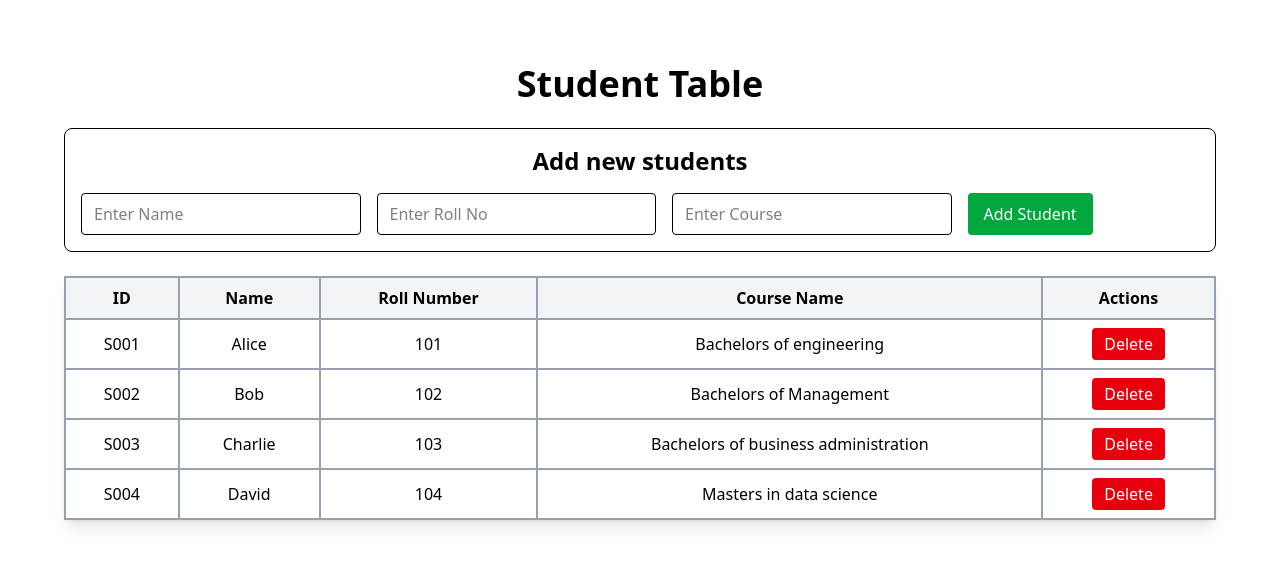
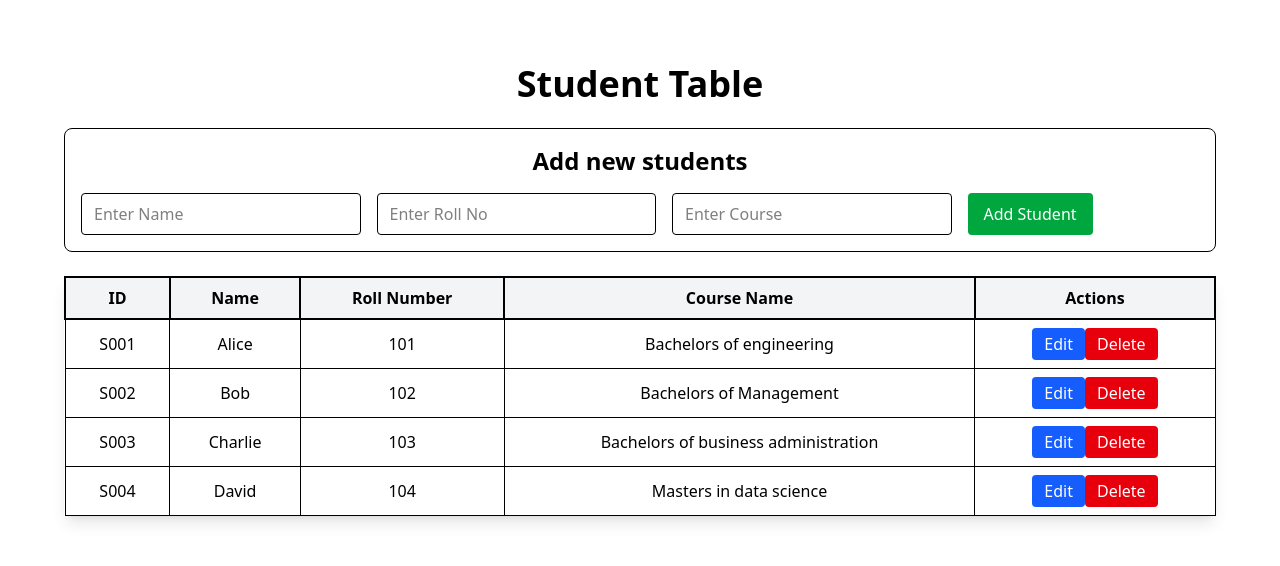
Before and after one commit to HitaarnavBhatia/SonarTest, a React (Vite) app: page / in a window 1280 px wide. Shown: the top 566 px of the page. Built offline with nearby package versions, Linux system fonts and the light colour scheme.

Commit message:
added a student form component, checking if roll number is unique, added pop up messages using toastify package

```diff
--- a/src/App.jsx
+++ b/src/App.jsx
@@ -1,7 +1,10 @@
 import React, { useState, useEffect } from "react";
 import "./index.css";
 import "./App.css";
-import studentsData from "./students.json"
+import studentsData from "./students.json";
+import StudentForm from "./studentForm";
+import { ToastContainer, toast } from "react-toastify";
+import "react-toastify/dist/ReactToastify.css";
 
 function App() {
 
@@ -9,25 +12,46 @@ function App() {
   let initialStudents;
   const storedStudents = localStorage.getItem("students");
 
-    if(storedStudents) {                                //if stored array exists or is not null
-        initialStudents = JSON.parse(storedStudents);    //convert strign to java object using JSON.parse [bcs localStorage saves everything as strings]
-    } else {                                            // if null, then use studentsData which is imported from students.json file
+  if (storedStudents) {
+    //if stored array exists or is not null
+    initialStudents = JSON.parse(storedStudents); //convert strign to java object using JSON.parse [bcs localStorage saves everything as strings]
+  } else {
+    // if null, then use studentsData which is imported from students.json file
     initialStudents = studentsData;
   }
-
   const [students, setStudents] = useState(initialStudents);
 
   const [name, setName] = useState("");
   const [roll, setRoll] = useState("");
   const [course, setCourse] = useState("");
 
+
+
+
+
+
   //saves students data to locaStorage whenevr its updated
-    useEffect(() => (
-        localStorage.setItem("students", JSON.stringify(students))
-      ), [students]);
+  useEffect(
+    () => localStorage.setItem("students", JSON.stringify(students)),
+    [students]
+  );
 
   function addStudent(e) {
     e.preventDefault();
+
+    let rollExists = false;
+
+    for (let i = 0; i < students.length; i++) {
+      if (students[i].roll === roll) {
+        rollExists = true;
+        break;
+      }
+    }
+
+    if (rollExists) {
+      toast.error("Roll number already exists!");
+      return;
+    }
 
     const newStudent = {
       id: `S00${students.length + 1}`,
@@ -41,67 +65,61 @@ function App() {
     setName("");
     setRoll("");
     setCourse("");
+
+    toast.success("Student added successfully!");
   }
 
+  //------DELETE Student---------
   function deleteStudent(index) {
     const newStudents = students.slice();
     newStudents.splice(index, 1);
     setStudents(newStudents);
+
+    setMessage("Student deleted!");
+    setTimeout(() => setMessage(""), 2000);
   }
 
   return (
     <div className="p-8">
-            <h1 className="text-4xl font-bold mb-6 text-center">
-                Student Table
-            </h1>
+      <ToastContainer />
 
-        <form onSubmit= {addStudent} className="mb-6 p-4 border border-grey-300 rounded-lg bg-grey-50">
+      <h1 className="text-4xl font-bold mb-6 text-center">Student Table</h1>
 
-            <h2 className="text-2xl font-semibold mb-4">Add new students</h2>
-
-        <div className="flex gap-4">
-          <input  onChange={(e) => setName(e.target.value)} type="text" placeholder="Enter Name"
-            value={name}
-            className="border px-3 py-2 rounded w-1/4"
+      <StudentForm
+        name={name}
+        roll={roll}
+        course={course}
+        setName={setName}
+        setRoll={setRoll}
+        setCourse={setCourse}
+        addStudent={addStudent}
       />
 
-          <input className="border px-3 py-2 rounded w-1/4" type="number" placeholder="Enter Roll No"
-            value={roll}
-            onChange={(e) => setRoll(e.target.value)}
-          />
-
-          <input className="border px-3 py-2 rounded w-1/4" type="text" placeholder="Enter Course"
-            value={course}
-            onChange={(e) => setCourse(e.target.value)}
-          />
-
-          <button
-            type="submit"
-            className="bg-green-600 hover:bg-green-700 text-white px-4 py-2 rounded"
-          >
-            Add Student
-          </button>
-        </div>
-        </form>
       <table className="border border-gray-400 w-full shadow-lg">
         <thead className="bg-gray-100">
           <tr>
-                        <th className="border-2 border-gray-400 px-4 py-2">ID</th>
-                        <th className="border-2 border-gray-400 px-4 py-2">Name</th>
-                        <th className="border-2 border-gray-400 px-4 py-2">Roll Number</th>
-                        <th className="border-2 border-gray-400 px-4 py-2">Course Name</th>
-                        <th className="border-2 border-gray-400 px-4 py-2">Actions</th>
+            <th className="border-2 px-4 py-2">ID</th>
+            <th className="border-2 px-4 py-2">Name</th>
+            <th className="border-2 px-4 py-2">Roll Number</th>
+            <th className="border-2 px-4 py-2">Course Name</th>
+            <th className="border-2 px-4 py-2">Actions</th>
           </tr>
         </thead>
 
         <tbody>
           {students.map((student, index) => (
-                        <tr key={student.id} className="bg-gray">
-                            <td className="border-2 border-gray-400 px-4 py-2">{student.id}</td>
-                            <td className="border-2 border-gray-400 px-4 py-2">{student.name}</td>
-                            <td className="border-2 border-gray-400 px-4 py-2">{student.roll}</td>
-                            <td className="border-2 border-gray-400 px-4 py-2">{student.course}</td>
-                            <td className="border-2 border-gray-400 px-4 py-2 space-x-2">
+            <tr key={student.id}>
+              <td className="border px-4 py-2">{student.id}</td>
+              <td className="border px-4 py-2">{student.name}</td>
+              <td className="border px-4 py-2">{student.roll}</td>
+              <td className="border px-4 py-2">{student.course}</td>
+              <td className="border px-4 py-2">
+                <button
+                  onClick={() => editStudent(index)}
+                  className="bg-blue-600 hover:bg-blue-700 text-white px-3 py-1 rounded"
+                >
+                  Edit
+                </button>
                 <button
                   onClick={() => deleteStudent(index)}
                   className="bg-red-600 hover:bg-red-700 text-white px-3 py-1 rounded"
@@ -113,8 +131,6 @@ function App() {
           ))}
         </tbody>
       </table>
-
-
     </div>
   );
 }
--- /dev/null
+++ b/src/studentForm.jsx
@@ -0,0 +1,44 @@
+import React from "react";
+
+function StudentForm({ name, roll, course, setName, setRoll, setCourse, addStudent }) {
+  return (
+    <form onSubmit={addStudent} className="mb-6 p-4 border border-grey-300 rounded-lg bg-grey-50">
+      <h2 className="text-2xl font-semibold mb-4">Add new students</h2>
+
+      <div className="flex gap-4">
+        <input
+          onChange={(e) => setName(e.target.value)}
+          type="text"
+          placeholder="Enter Name"
+          value={name}
+          className="border px-3 py-2 rounded w-1/4"
+        />
+
+        <input
+          className="border px-3 py-2 rounded w-1/4"
+          type="number"
+          placeholder="Enter Roll No"
+          value={roll}
+          onChange={(e) => setRoll(e.target.value)}
+        />
+
+        <input
+          className="border px-3 py-2 rounded w-1/4"
+          type="text"
+          placeholder="Enter Course"
+          value={course}
+          onChange={(e) => setCourse(e.target.value)}
+        />
+
+        <button
+          type="submit"
+          className="bg-green-600 hover:bg-green-700 text-white px-4 py-2 rounded"
+        >
+          Add Student
+        </button>
+      </div>
+    </form>
+  );
+}
+
+export default StudentForm;
```
Lines whose indentation alone changed are shown as unchanged.
